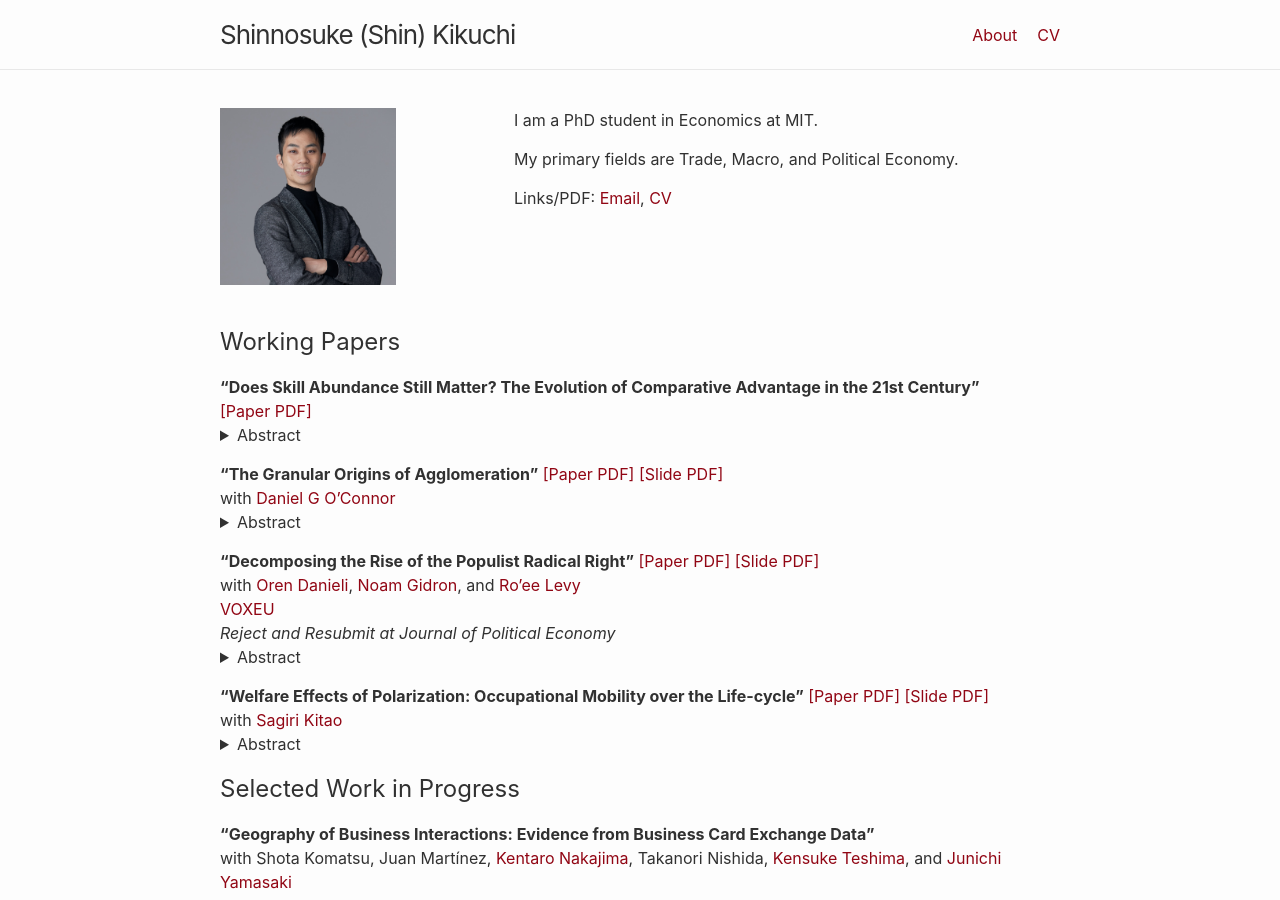
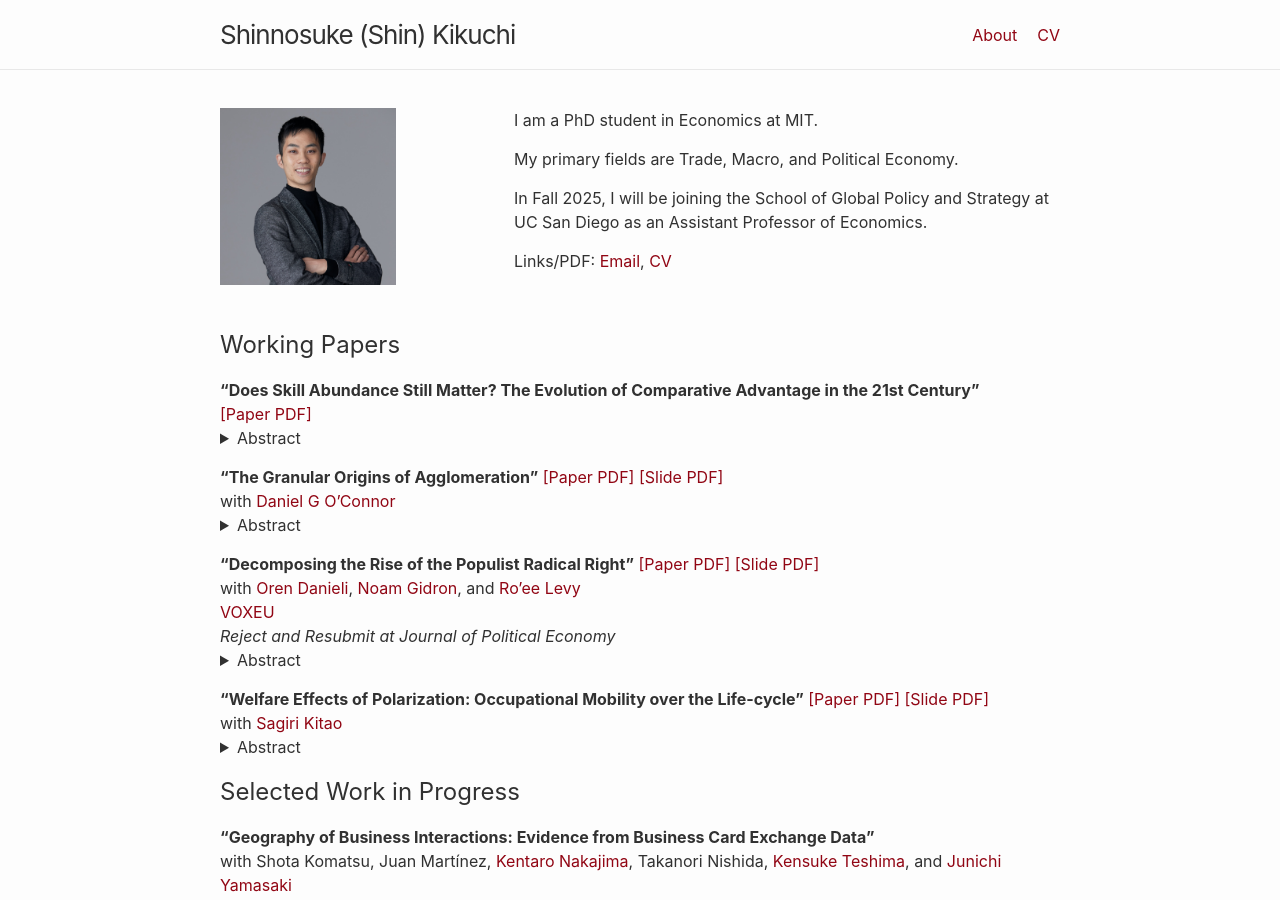
Before and after one commit to shinnkikuchi/shinnkikuchi.github.io, a Jekyll site: the page built from index.md, in a window 1280 px wide and 900 px high. Built offline with Jekyll 4.4.1, drawn with Linux system fonts in a browser that asks for light colours.

Commit message:
Update home.html

```diff
--- a/_layouts/home.html
+++ b/_layouts/home.html
@@ -11,6 +11,7 @@ layout: default
   <div class="columnright">
     <p>I am a PhD student in Economics at MIT. </p>
     <p>My primary fields are Trade, Macro, and Political Economy.</p>
+    <p>In Fall 2025, I will be joining the School of Global Policy and Strategy at UC San Diego as an Assistant Professor of Economics.</p>
     <p>Links/PDF: <a href="mailto:skikuchi@mit.edu">Email</a>, <a href="/files/ShinKikuchi_CV.pdf" target="_blank">CV</a> </p>
   </div>
 
```
